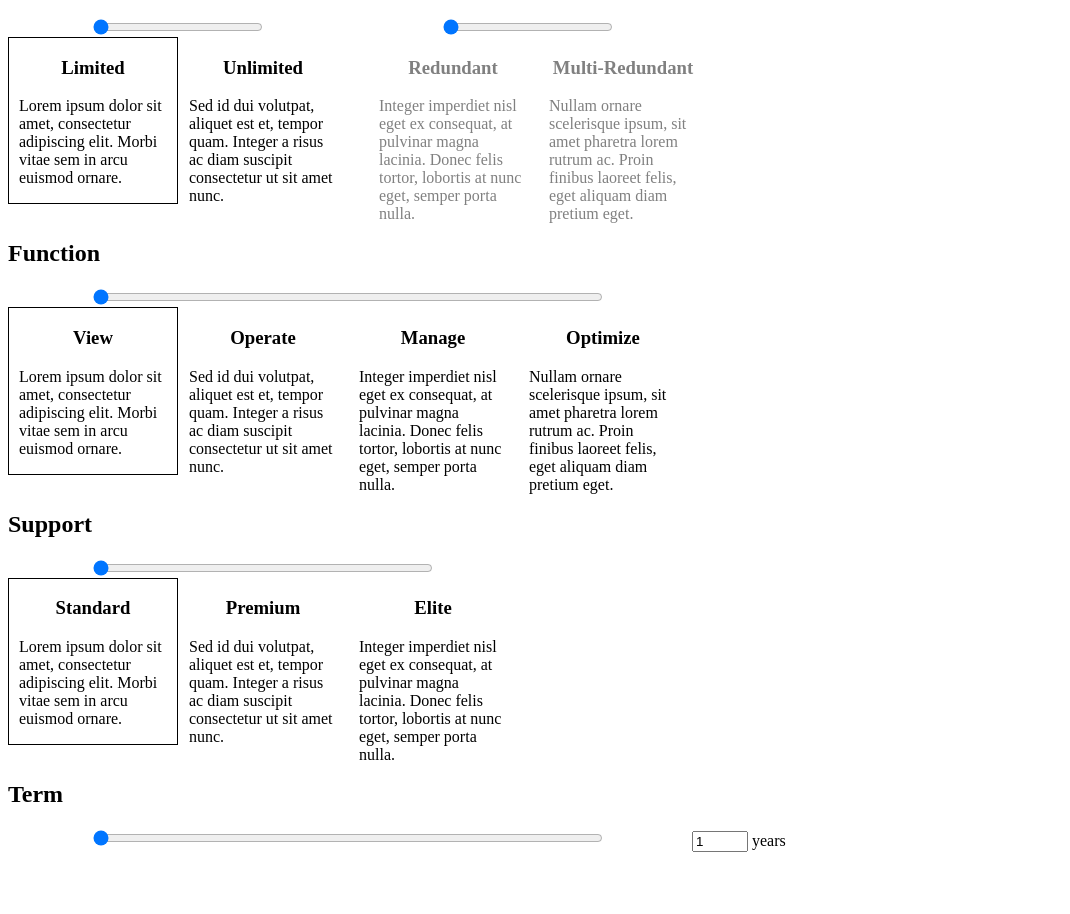
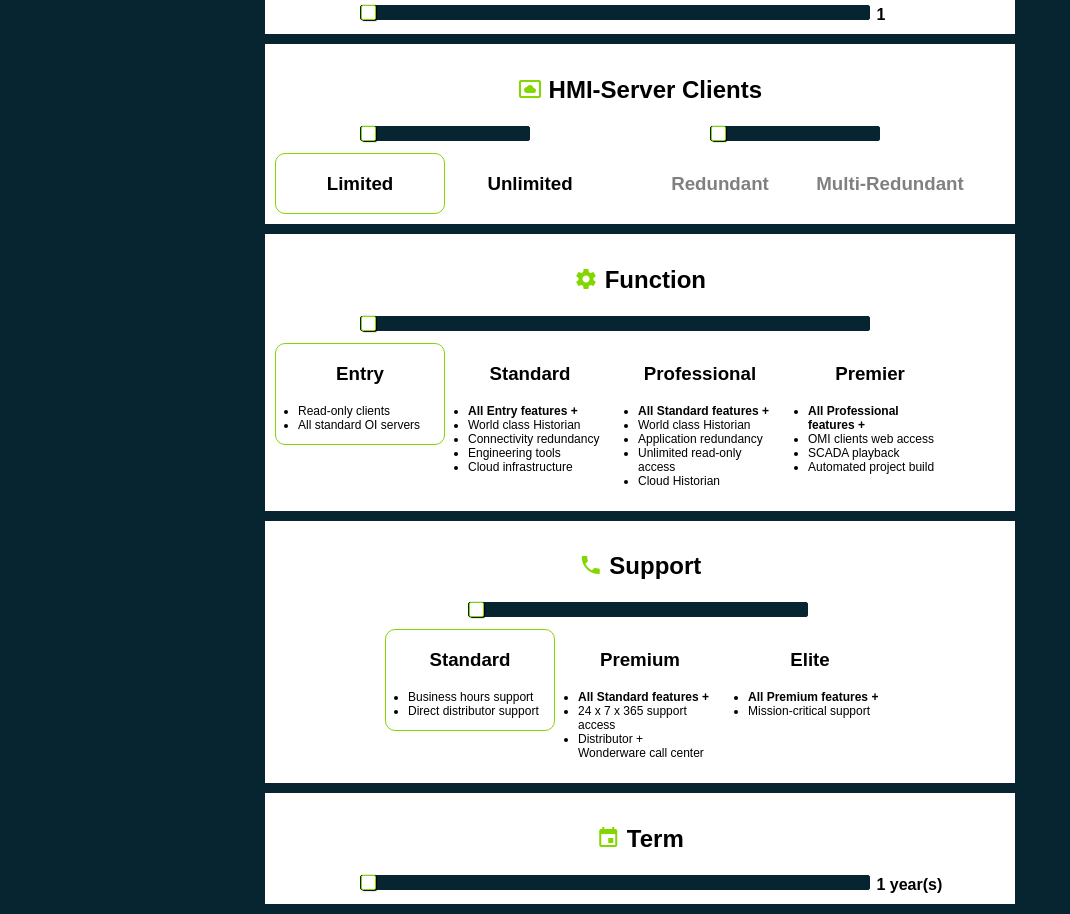
Before and after one commit to wonderwarepacwest/omni-slider, a plain HTML site: page index.html in a window 1280 px wide. Shown: the part 276-1190 px from the top of the page, without its empty margins (0-1070 px from the left). Before the commit the page ends 1136 px from the top, so only its background shows below. Drawn offline with Linux system fonts and the light colour scheme.

Commit message:
apply styling

```diff
--- a/index.html
+++ b/index.html
@@ -1,24 +1,25 @@
 <title>InTouch Omni Subscription</title>
 
+<link rel="stylesheet" href="https://fonts.googleapis.com/icon?family=Material+Icons">
 <link rel="stylesheet" href="style.css">
 
 <h1>InTouch Omni Subscription</h1>
-<div>
+<div class="section">
 	<label>
-		<h2>I/O</h2>
-		<input type="range" id="io-range" value="0"> <span id="io-value">500</span>
+		<h2><i class="material-icons">device_hub</i> I/O</h2>
+		<input type="range" id="io-range" value="0"> <span id="io-value" class="display">500</span>
 	</label>
 </div>
 
-<div>
+<div class="section">
 	<label>
-		<h2>Traditional Clients (HMI/Trend)</h2>
-		<input type="range" id="clients-range" min="1" max="100" step="1" value="1"> <input type="number" id="clients-value" min="1" max="100" step="1" value="1">
+		<h2><i class="material-icons">desktop_windows</i> Traditional Clients (HMI/Trend)</h2>
+		<input type="range" id="clients-range" min="1" max="100" step="1" value="1"> <span id="clients-value" class="display">1</span>
 	</label>
 </div>
 
-<div id="server-clients">
-	<h2>HMI-Server Clients</h2>
+<div id="server-clients" class="section">
+	<h2><i class="material-icons">settings_system_daydream</i> HMI-Server Clients</h2>
 	<div class="ranges">
 		<input type="range" id="server-clients-type-range" value="0">
 		<input type="range" id="server-clients-redundancy-range" value="0">
@@ -26,75 +27,105 @@
 	<div id="server-clients-type" class="step-descs">
 		<div data-value="Limited" class="selected">
 			<h3>Limited</h3>
-			<p>Lorem ipsum dolor sit amet, consectetur adipiscing elit. Morbi vitae sem in arcu euismod ornare.</p>
+			<!--<p>Lorem ipsum dolor sit amet, consectetur adipiscing elit. Morbi vitae sem in arcu euismod ornare.</p>-->
 		</div>
 		<div data-value="Unlimited">
 			<h3>Unlimited</h3>
-			<p>Sed id dui volutpat, aliquet est et, tempor quam. Integer a risus ac diam suscipit consectetur ut sit amet nunc.</p>
+			<!--<p>Sed id dui volutpat, aliquet est et, tempor quam. Integer a risus ac diam suscipit consectetur ut sit amet nunc.</p>-->
 		</div>
 	</div>
 	<div id="server-clients-redundancy" class="step-descs disabled">
 		<div data-value="Redundant" class="selected">
 			<h3>Redundant</h3>
-			<p>Integer imperdiet nisl eget ex consequat, at pulvinar magna lacinia. Donec felis tortor, lobortis at nunc eget, semper porta nulla.</p>
+			<!--<p>Integer imperdiet nisl eget ex consequat, at pulvinar magna lacinia. Donec felis tortor, lobortis at nunc eget, semper porta nulla.</p>-->
 		</div>
 		<div data-value="Multi-Redundant">
 			<h3>Multi-Redundant</h3>
-			<p>Nullam ornare scelerisque ipsum, sit amet pharetra lorem rutrum ac. Proin finibus laoreet felis, eget aliquam diam pretium eget.</p>
+			<!--<p>Nullam ornare scelerisque ipsum, sit amet pharetra lorem rutrum ac. Proin finibus laoreet felis, eget aliquam diam pretium eget.</p>-->
 		</div>
 	</div>
 </div>
 
-<div>
+<div class="section">
 	<label>
-		<h2>Function</h2>
+		<h2><i class="material-icons">settings</i> Function</h2>
 		<input type="range" id="function-range" value="0">
 	</label>
 	<div id="function-descs" class="step-descs">
 		<div data-value="View" class="selected">
-			<h3>View</h3>
-			<p>Lorem ipsum dolor sit amet, consectetur adipiscing elit. Morbi vitae sem in arcu euismod ornare.</p>
+			<h3>Entry</h3>
+			<ul>
+				<li>Read-only clients</li>
+				<li>All standard OI servers</li>
+			</ul>
 		</div>
 		<div data-value="Operate">
-			<h3>Operate</h3>
-			<p>Sed id dui volutpat, aliquet est et, tempor quam. Integer a risus ac diam suscipit consectetur ut sit amet nunc.</p>
+			<h3>Standard</h3>
+			<ul>
+				<li class="emph">All Entry features +</li>
+				<li>World class Historian</li>
+				<li>Connectivity redundancy</li>
+				<li>Engineering tools</li>
+				<li>Cloud infrastructure</li>
+			</ul>
 		</div>
 		<div data-value="Manage">
-			<h3>Manage</h3>
-			<p>Integer imperdiet nisl eget ex consequat, at pulvinar magna lacinia. Donec felis tortor, lobortis at nunc eget, semper porta nulla.</p>
+			<h3>Professional</h3>
+			<ul>
+				<li class="emph">All Standard features +</li>
+				<li>World class Historian</li>
+				<li>Application redundancy</li>
+				<li>Unlimited read-only access</li>
+				<li>Cloud Historian</li>
+			</ul>
 		</div>
 		<div data-value="Optimize">
-			<h3>Optimize</h3>
-			<p>Nullam ornare scelerisque ipsum, sit amet pharetra lorem rutrum ac. Proin finibus laoreet felis, eget aliquam diam pretium eget.</p>
+			<h3>Premier</h3>
+			<ul>
+				<li class="emph">All Professional features +</li>
+				<li>OMI clients web access</li>
+				<li>SCADA playback</li>
+				<li>Automated project build</li>
+			</ul>
 		</div>
 	</div>
 </div>
 
-<div id="support">
+<div id="support" class="section">
 	<label>
-		<h2>Support</h2>
+		<h2><i class="material-icons">phone</i> Support</h2>
 		<input type="range" id="support-range" value="0">
 	</label>
 	<div id="support-descs" class="step-descs">
 		<div data-value="Standard" class="selected">
 			<h3>Standard</h3>
-			<p>Lorem ipsum dolor sit amet, consectetur adipiscing elit. Morbi vitae sem in arcu euismod ornare.</p>
+			<ul>
+				<li>Business hours support</li>
+				<li>Direct distributor support</li>
+			</ul>
 		</div>
 		<div data-value="Premium">
 			<h3>Premium</h3>
-			<p>Sed id dui volutpat, aliquet est et, tempor quam. Integer a risus ac diam suscipit consectetur ut sit amet nunc.</p>
+			<ul>
+				<li class="emph">All Standard features +</li>
+				<li>24 x 7 x 365 support access</li>
+				<li>Distributor + Wonderware call center</li>
+			</ul>
 		</div>
 		<div data-value="Elite">
 			<h3>Elite</h3>
-			<p>Integer imperdiet nisl eget ex consequat, at pulvinar magna lacinia. Donec felis tortor, lobortis at nunc eget, semper porta nulla.</p>
+			<ul>
+				<li class="emph">All Premium features +</li>
+				<li>Mission-critical support</li>
+			</ul>
 		</div>
 	</div>
 </div>
 
-<div>
+<div class="section">
 	<label>
-		<h2>Term</h2>
-		<input type="range" id="term-range" min="1" max="10" step="1" value="1"> <input type="number" id="term-value" min="1" max="10" step="1" value="1"> years
+		<h2><i class="material-icons">event</i> Term</h2>
+		<input type="range" id="term-range" min="1" max="10" step="1" value="1"> <span class="display"><span id="term-value">1</span> year(s)</span>
 	</label>
 </div>
 
--- a/script.js
+++ b/script.js
@@ -24,6 +24,14 @@ var ioValue = document.getElementById('io-value')
 
 ioRange.addEventListener('input', function() {
 	ioValue.innerText = ioSteps[this.value].toString().replace(/^(.+)(\d{3})$/, '$1,$2').replace(/^(.+)(\d{3},\d{3})$/, '$1,$2')
+})
+
+
+var clientsRange = document.getElementById('clients-range')
+var clientsValue = document.getElementById('clients-value')
+
+clientsRange.addEventListener('input', function() {
+	clientsValue.innerText = this.value
 })
 
 
@@ -108,6 +116,10 @@ serverClientsRedundancyRange.addEventListener('input', function() {
 var serverClientsTypes = document.querySelectorAll('#server-clients-redundancy > [data-value]')
 for(var type of serverClientsTypes) {
 	type.addEventListener('click', function() {
+		if(this.parentElement.classList.contains('disabled')) {
+			return
+		}
+
 		serverClientsRedundancyRange.value = serverClientsRedundancySteps.indexOf(this.dataset.value)
 		var selectedEl = document.querySelector('#server-clients-redundancy > .selected')
 		if(this != selectedEl) {
@@ -199,16 +211,9 @@ for(var desc of supportDescs) {
 }
 
 
-// linkInputs('io-range', 'io-value')
-linkInputs('clients-range', 'clients-value')
-linkInputs('term-range', 'term-value')
+var termRange = document.getElementById('term-range')
+var termValue = document.getElementById('term-value')
 
-function linkInputs(rangeId, valueId) {
-	document.getElementById(rangeId).addEventListener('input', function() {
-		document.getElementById(valueId).value = this.value
-	})
-
-	document.getElementById(valueId).addEventListener('input', function() {
-		document.getElementById(rangeId).value = this.value
-	})
-}
+termRange.addEventListener('input', function() {
+	termValue.innerText = this.value
+})
--- a/style.css
+++ b/style.css
@@ -1,19 +1,67 @@
+html {
+	background-color: #072431;
+}
+
+body {
+	font-family: sans-serif;
+	width: 750px;
+	margin: 20px auto 0 auto;
+}
+
+h1 {
+	color: white;
+	text-align: center;
+}
+
 h2 {
 	clear: both;
+	text-align: center;
+}
+
+ul {
+	padding-left: 1em;
+	font-size: 75%;
+}
+
+.emph {
+	font-weight: bold;
+}
+
+.section {
+	background-color: white;
+	/*border: 2px solid gray;*/
+	/*border-radius: 5px;*/
+	margin: 10px 0;
+	overflow: auto;
+	padding: 10px;
 }
 
 input[type=range] {
 	margin-left: 85px;
-	margin-right: 85px;
 	width: 510px;
+}
+
+.display {
+	font-weight: bold;
 }
 
 #support input[type=range] {
 	width: 340px;
 }
 
+#support-descs {
+	width: 510px;
+	margin-left: auto;
+	margin-right: auto;
+}
+
+#support input[type=range] {
+	margin-left: 193px;
+}
+
 .ranges input[type=range] {
 	float: left;
+	margin-right: 85px;
 }
 
 #server-clients .ranges input[type=range] {
@@ -25,6 +73,7 @@ input[type=range] {
 }
 
 .step-descs {
+	margin-top: 10px;
 	clear: both;
 }
 
@@ -34,6 +83,7 @@ input[type=range] {
 	width: 148px;
 	cursor: pointer;
 	border: 1px solid transparent;
+	border-radius: 10px;
 }
 
 .step-descs h3 {
@@ -41,7 +91,7 @@ input[type=range] {
 }
 
 .step-descs > .selected {
-	border-color: black;
+	border-color: #84d600;
 }
 
 .step-descs.disabled > div {
@@ -62,3 +112,104 @@ input[type=range] {
 #server-clients-redundancy {
 	margin-left: 20px;
 }
+
+.material-icons {
+	color: #84d600;
+	position: relative;
+	top: 3px;
+}
+
+input[type=range] {
+  -webkit-appearance: none; /* Hides the slider so that custom slider can be made */
+  background: transparent; /* Otherwise white in Chrome */
+}
+
+input[type=range]::-webkit-slider-thumb {
+  -webkit-appearance: none;
+}
+
+input[type=range]:focus {
+  outline: none; /* Removes the blue border. You should probably do some kind of focus styling for accessibility reasons though. */
+}
+
+input[type=range]::-ms-track {
+  width: 100%;
+  cursor: pointer;
+
+  /* Hides the slider so custom styles can be added */
+  background: transparent;
+  border-color: transparent;
+  color: transparent;
+}
+
+/* Special styling for WebKit/Blink */
+input[type=range]::-webkit-slider-thumb {
+  -webkit-appearance: none;
+  border: 1px solid #84d600;
+  height: 15px;
+  width: 15px;
+  border-radius: 2px;
+  background: white;
+  cursor: pointer;
+  margin-top: -1px; /* You need to specify a margin in Chrome, but in Firefox and IE it is automatic */
+  box-shadow: 1px 1px 1px #000000, 0px 0px 1px #0d0d0d; /* Add cool effects to your sliders! */
+}
+
+/* All the same stuff for Firefox */
+input[type=range]::-moz-range-thumb {
+  box-shadow: 1px 1px 1px #000000, 0px 0px 1px #0d0d0d;
+  border: 1px solid #000000;
+  height: 20px;
+  width: 10px;
+  border-radius: 2px;
+  background: #ffffff;
+  cursor: pointer;
+}
+
+/* All the same stuff for IE */
+input[type=range]::-ms-thumb {
+  box-shadow: 1px 1px 1px #000000, 0px 0px 1px #0d0d0d;
+  border: 1px solid #000000;
+  height: 20px;
+  width: 10px;
+  border-radius: 2px;
+  background: #ffffff;
+  cursor: pointer;
+}
+
+input[type=range]::-webkit-slider-runnable-track {
+  width: 100%;
+  height: 15px;
+  cursor: pointer;
+  background: #072431;
+  border: 1px solid #072431;
+  border-radius: 2px;
+}
+
+input[type=range]::-moz-range-track {
+  width: 100%;
+  height: 20px;
+  cursor: pointer;
+  background: gray;
+  border-radius: 2px;
+}
+
+input[type=range]::-ms-track {
+  width: 100%;
+  height: 20px;
+  cursor: pointer;
+  background: transparent;
+  border-color: transparent;
+  border-width: 16px 0;
+  color: transparent;
+}
+
+input[type=range]::-ms-fill-lower {
+  background: gray;
+  border-radius: 2px;
+}
+
+input[type=range]::-ms-fill-upper {
+  background: gray;
+  border-radius: 2px;
+}
```
